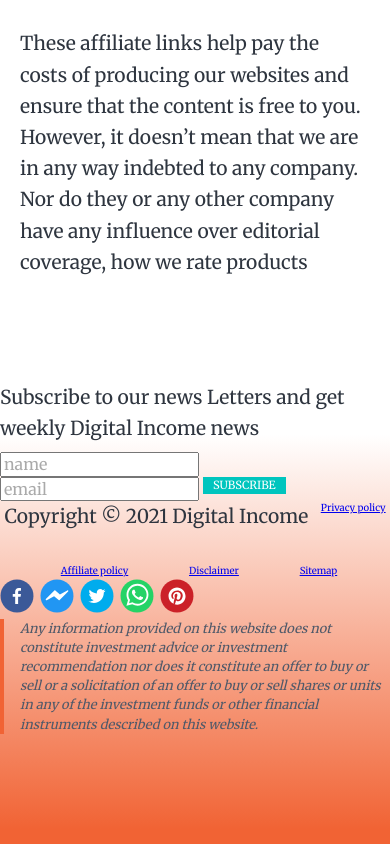
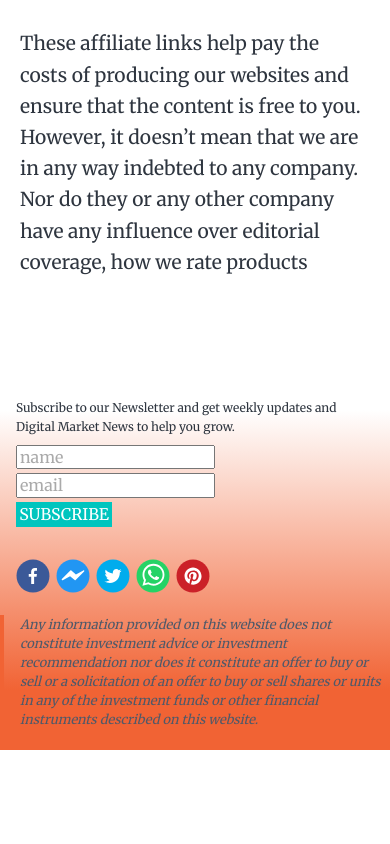
Before and after one commit to ouss4m4/digincome, a Gatsby site: page /affiliate in a window 390 px wide. Shown: the part 605-1449 px from the top of the page. After the commit the page ends 1355 px from the top, so only its background shows below. Built offline with nearby package versions, Linux system fonts and the light colour scheme; Gatsby itself is replaced by a stand-in of ours.

Commit message:
footer set

```diff
--- a/src/components/footer/footer.css
+++ b/src/components/footer/footer.css
@@ -1,3 +1,20 @@
+::-webkit-input-placeholder {
+  color: #aaa;
+}
+:-moz-placeholder {
+  color: #aaa;
+  opacity: 1;
+}
+::-moz-placeholder {
+  color: #aaa;
+  opacity: 1;
+}
+:-ms-input-placeholder {
+  color: #aaa;
+}
+::-ms-input-placeholder {
+  color: #aaa;
+}
 .footer {
   background-image: linear-gradient(
     to bottom,
@@ -5,39 +22,35 @@
     var(--color-primary) 85%
   );
   margin: 0;
-  padding-bottom: 180px;
+  padding-bottom: 20px;
+}
+/* .footer {
+  background: var(--color-primary);
+} */
+.container {
+  max-width: 1200px;
+  margin: 0 auto;
 }
 
-/* Fields */
-::-webkit-input-placeholder {
-  /* WebKit, Blink, Edge */
-  color: #aaa;
+.upper {
+  display: flex;
 }
-:-moz-placeholder {
-  /* Mozilla Firefox 4 to 18 */
-  color: #aaa;
-  opacity: 1;
+.form-wrap {
+  padding: 1em;
+  max-width: 600px;
 }
-::-moz-placeholder {
-  /* Mozilla Firefox 19+ */
-  color: #aaa;
-  opacity: 1;
+
+.form-wrap form {
+  display: flex;
+  align-items: center;
 }
-:-ms-input-placeholder {
-  /* Internet Explorer 10-11 */
-  color: #aaa;
-}
-::-ms-input-placeholder {
-  /* Microsoft Edge */
-  color: #aaa;
-}
-/* Button */
+
 .form-wrap form .submit-btn {
   background-color: #00c5be;
   border: none;
   color: #fff;
-  font-size: 0.7em;
-  padding: 2px 10px;
+  font-size: 1em;
+  padding: 0.2em;
   text-transform: uppercase;
   font-weight: normal;
   vertical-align: top;
@@ -52,33 +65,44 @@
   padding: 8px 0px;
   margin: 0;
 }
-/*
 
-.form-wrap form {
+.links {
   display: flex;
-  margin: 0;
-  padding: 0;
+  justify-content: space-around;
+  align-items: center;
 }
 
-.form-wrap form input {
-  width: 100%;
-}
-
-.form-wrap form .submit-btn {
-}
- */
-.links {
-  display: flex;
-  font-size: 0.6em;
-  justify-content: space-evenly;
-  flex-wrap: wrap;
+.links p {
+  font-size: var(--fontSize-0);
+  margin: 0;
 }
 
 .links a {
-  margin-left: 8px;
+  text-decoration: none;
+  font-size: inherit;
+  color: inherit;
+  font-size: var(--fontSize-0);
 }
 
-.limit-size {
-  max-width: 1200px;
-  margin: 0 auto;
+.sharewrap {
+  padding: 1em;
 }
+@media screen and (max-width: 820px) {
+  .email-input,
+  .name-input {
+    margin-bottom: 4px;
+  }
+  .form-wrap form {
+    display: flex;
+    flex-direction: column;
+    justify-content: flex-start;
+    align-items: flex-start;
+  }
+  .form-wrap p {
+    font-size: 12px;
+  }
+  .upper {
+    display: flex;
+    flex-direction: column;
+  }
+}
--- a/src/components/footer/footer.js
+++ b/src/components/footer/footer.js
@@ -53,13 +53,13 @@ export default function Footer() {
   return (
     <footer className="footer">
       {/*  {showModal && <SubscriptionModal closeModal={closeModal} />} */}
-      <div className="limit-size">
-        <div className="row">
-          <div className="col-sm-12">
-            <div className="col-sm-12 form-wrap">
+
+      <div className="container">
+        <div className="upper">
+          <div className="form-wrap">
             <p>
-                {" "}
-                Subscribe to our news Letters and get weekly Digital Income news{" "}
+              Subscribe to our Newsletter and get weekly updates and Digital
+              Market News to help you grow.
             </p>
             <form onSubmit={_handleSubmit}>
               <input
@@ -80,46 +80,8 @@ export default function Footer() {
                 required
               />
               <input className="submit-btn" type="submit" value="Subscribe" />
-                {/* {isPosting ? (
-                  <svg className="spinner" viewBox="0 0 50 50">
-                    <circle
-                      className="path"
-                      cx="25"
-                      cy="25"
-                      r="20"
-                      fill="none"
-                      strokeWidth="5"
-                    ></circle>
-                  </svg>
-                ) : (
-                  <input
-                    className="submit-btn"
-                    type="submit"
-                    value="Subscribe"
-                  />
-                )} */}
             </form>
           </div>
-          </div>
-
-          <div className="col-sm-8">
-            <div className="links">
-              <p>Copyright © 2021 </p> <p> Digital Income</p>{" "}
-              <a style={{ boxShadow: "none" }} href="/privacy">
-                Privacy policy
-              </a>
-              <a style={{ boxShadow: "none" }} href="/affiliate">
-                Affiliate policy
-              </a>
-              <a style={{ boxShadow: "none" }} href="/disclaimer">
-                Disclaimer
-              </a>
-              <a style={{ boxShadow: "none" }} href="/sitemap.xml">
-                Sitemap
-              </a>
-            </div>
-          </div>
-          <div className="col-sm-4">
           <div className="sharewrap">
             <Share
               iconSize={34}
@@ -133,19 +95,15 @@ export default function Footer() {
             />
           </div>
         </div>
-          <div className="col-sm-12">
-            <blockquote style={{ fontSize: "0.8em", margin: "0" }}>
+        <blockquote
+          style={{ fontSize: "0.8em", margin: "0", maxWidth: "800px" }}
+        >
           Any information provided on this website does not constitute
-              investment advice or investment recommendation nor does it
-              constitute an offer to buy or sell or a solicitation of an offer
-              to buy or sell shares or units in any of the investment funds or
-              other financial instruments described on this website.
+          investment advice or investment recommendation nor does it constitute
+          an offer to buy or sell or a solicitation of an offer to buy or sell
+          shares or units in any of the investment funds or other financial
+          instruments described on this website.
         </blockquote>
-          </div>
-
-          {/*
-           */}
-        </div>
       </div>
     </footer>
   )
```
Lines whose indentation alone changed are shown as unchanged.
